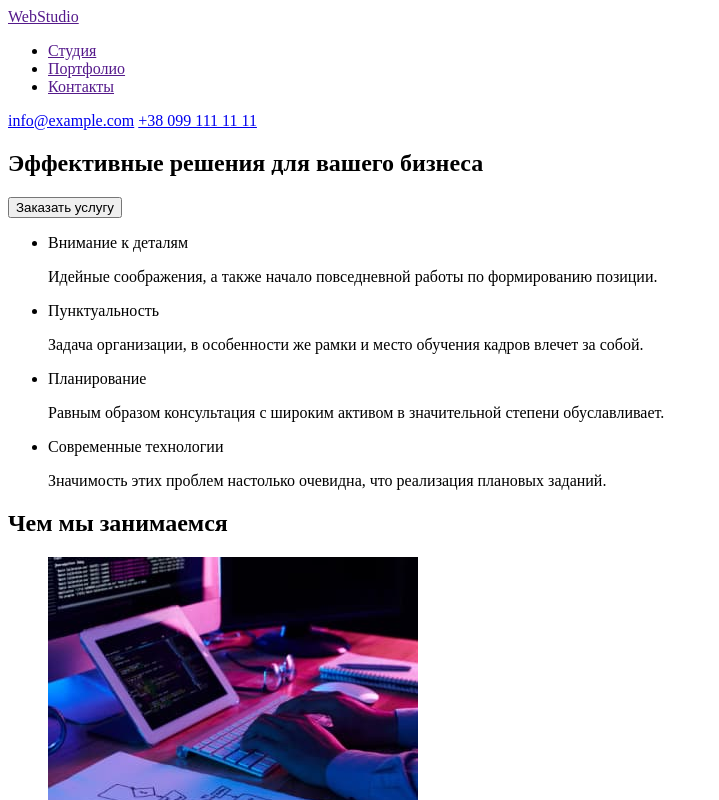
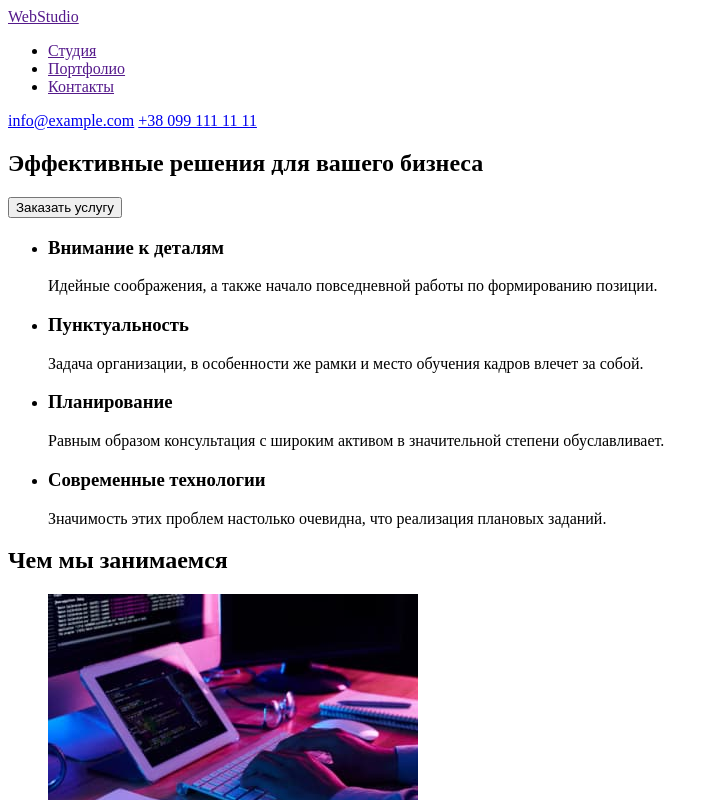
Before and after one commit to YanochkaB/goit-markup-hw-01, a plain HTML site: page index.html in a window 1280 px wide. Shown: the top 800 px of the page, without its empty margins (0-719 px from the left). Drawn offline with Linux system fonts and the light colour scheme.

Commit message:
Правки згідно коментарів ментора
додані заголовки h3 замість р, розділено одну із секцій на дві, забрала секцію з футера

```diff
--- a/index.html
+++ b/index.html
@@ -26,21 +26,23 @@
        <section>
         <h1>Эффективные решения для вашего бизнеса</h1>
         <button type="button">Заказать услугу</button>
+       </section>
+       <section>
         <ul>
             <li>
-                <p>Внимание к деталям</p>
+                <h3>Внимание к деталям</h3>
                 <p>Идейные соображения, а также начало повседневной работы по формированию позиции.</p>
             </li>
             <li>
-                <p>Пунктуальность</p>
+                <h3>Пунктуальность</h3>
                 <p>Задача организации, в особенности же рамки и место обучения кадров влечет за собой.</p>
             </li>
             <li>
-                <p>Планирование</p>
+                <h3>Планирование</h3>
                 <p>Равным образом консультация с широким активом в значительной степени обуславливает.</p>
             </li>
             <li>
-                <p>Современные технологии</p>
+                <h3>Современные технологии</h3>
                 <p>Значимость этих проблем настолько очевидна, что реализация плановых заданий.</p>
             </li>
         </ul>
@@ -65,14 +67,12 @@
     </main>
     <!--підвал, контакти-->
     <footer>
-        <section>
             <a href="">WebStudio</a>
             <address>
-                г. Киев, пр-т Леси Украинки, 26
+                <p>г. Киев, пр-т Леси Украинки, 26</p>
                 <a href="mailto:info@example.com">info@example.com</a>
                 <a href="tel:+380991111111">+38 099 111 11 11</a>
             </address>
-        </section>
     </footer>
 
 </body>
```
